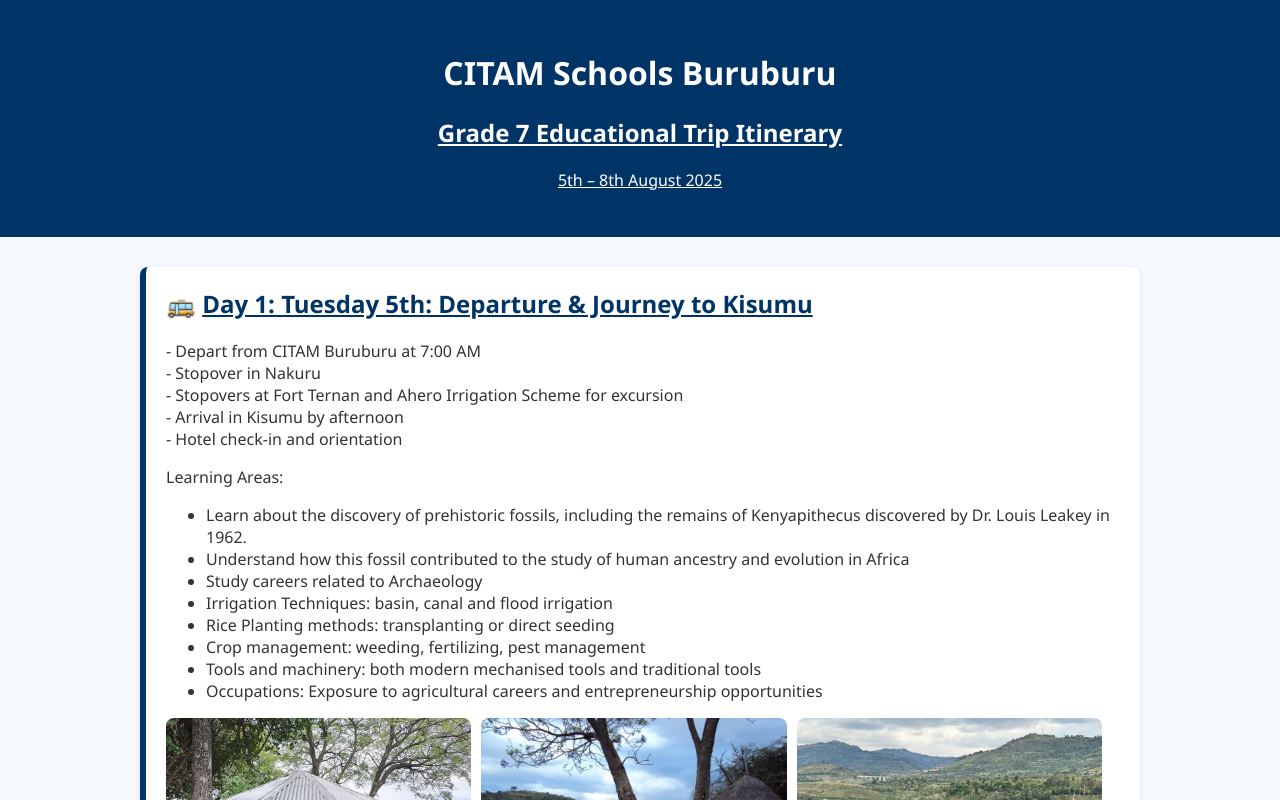
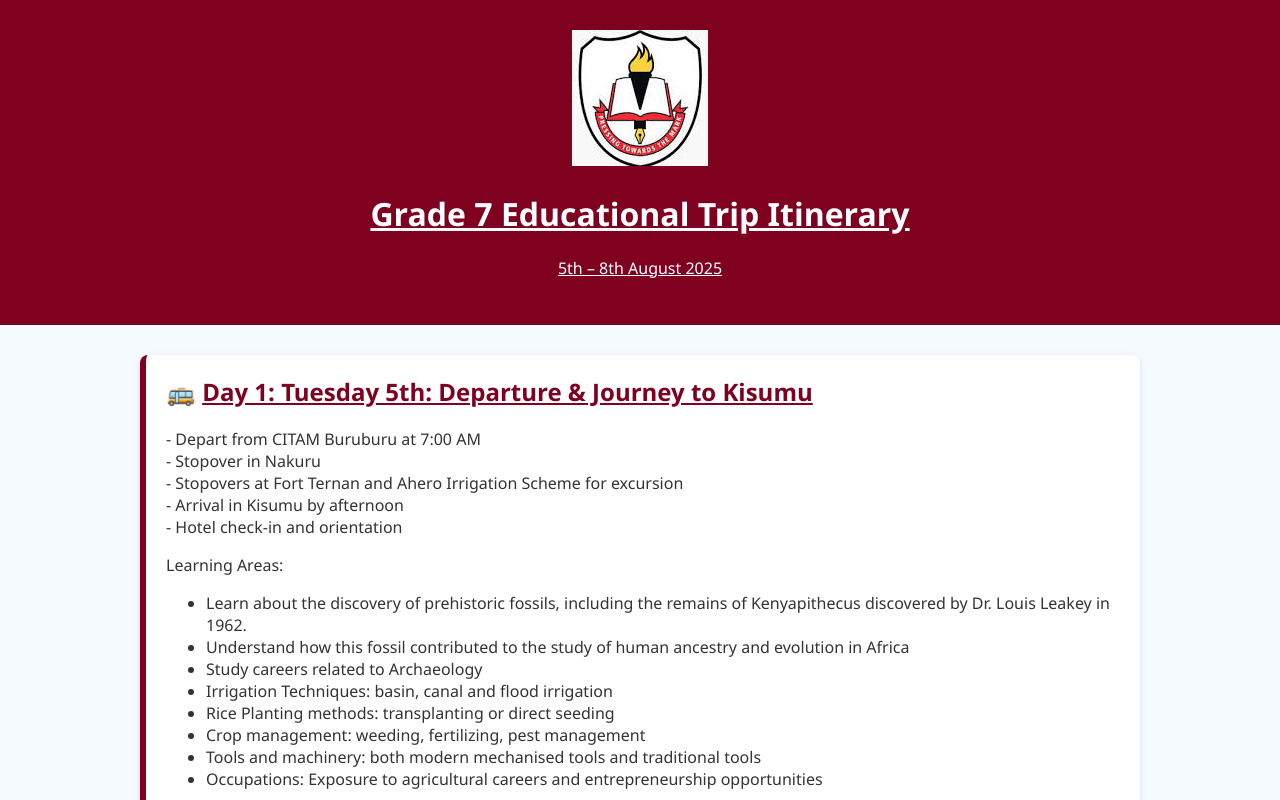
Before and after one commit to Wycliffe-Upot/G_7_trip_itinerary, a plain HTML site: page index.html in a window 1280 px wide. Shown: the top 800 px of the page. Drawn offline with Linux system fonts and the light colour scheme.

Commit message:
Update index.html

```diff
--- a/index.html
+++ b/index.html
@@ -14,7 +14,7 @@
     }
 
     header {
-      background-color: #003366;
+      background-color: #800020;
       color: white;
       text-align: center;
       padding: 30px 10px;
@@ -28,7 +28,7 @@
 
     .day {
       background-color: #ffffff;
-      border-left: 6px solid #003366;
+      border-left: 6px solid #800020;
       margin-bottom: 30px;
       padding: 20px;
       border-radius: 8px;
@@ -36,7 +36,7 @@
     }
 
     .day h2 {
-      color: #003366;
+      color: #800020;
       margin-top: 0;
     }
 
@@ -54,7 +54,7 @@
     }
 
     footer {
-      background-color: #003366;
+      background-color: #800020;
       color: white;
       text-align: center;
       padding: 15px;
@@ -71,8 +71,8 @@
 <body>
 
   <header>
-    <h1>CITAM Schools Buruburu<h1>
-    <h2><u>Grade 7 Educational Trip Itinerary</u></h2>
+    <img src="citamlogo.jpeg" alt="CITAM Logo" class="logo">
+    <h1><u>Grade 7 Educational Trip Itinerary</u></h1>
     <p><u>5th – 8th August 2025</u></p>
   </header>
 
@@ -194,7 +194,7 @@
 
   </div>
 
-  <center><p>Thank you!</p></center>
+  <center><p><strong>Thank You All!</strong></p></center>
   <center><p><strong>END</strong></p></center>
 
 
```
